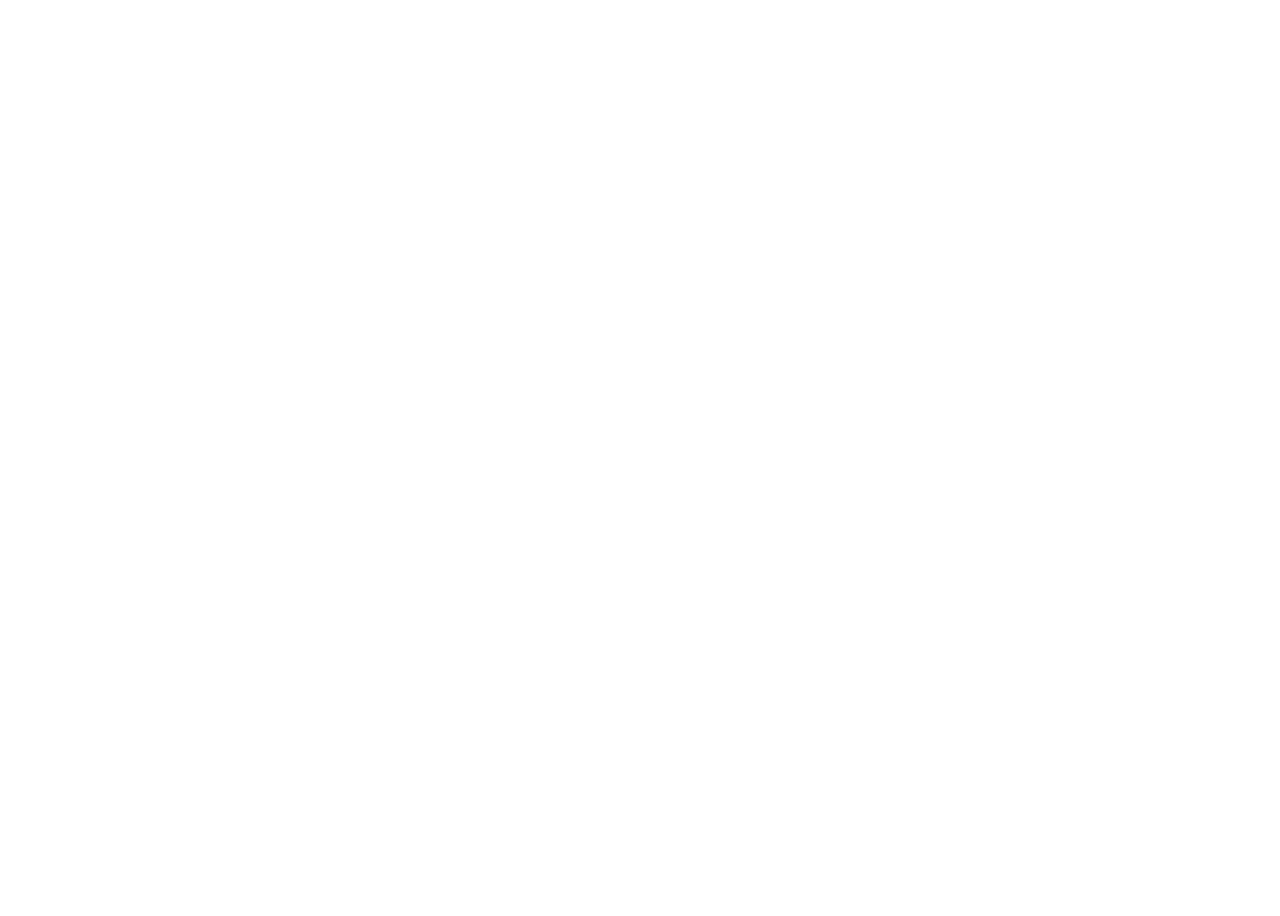
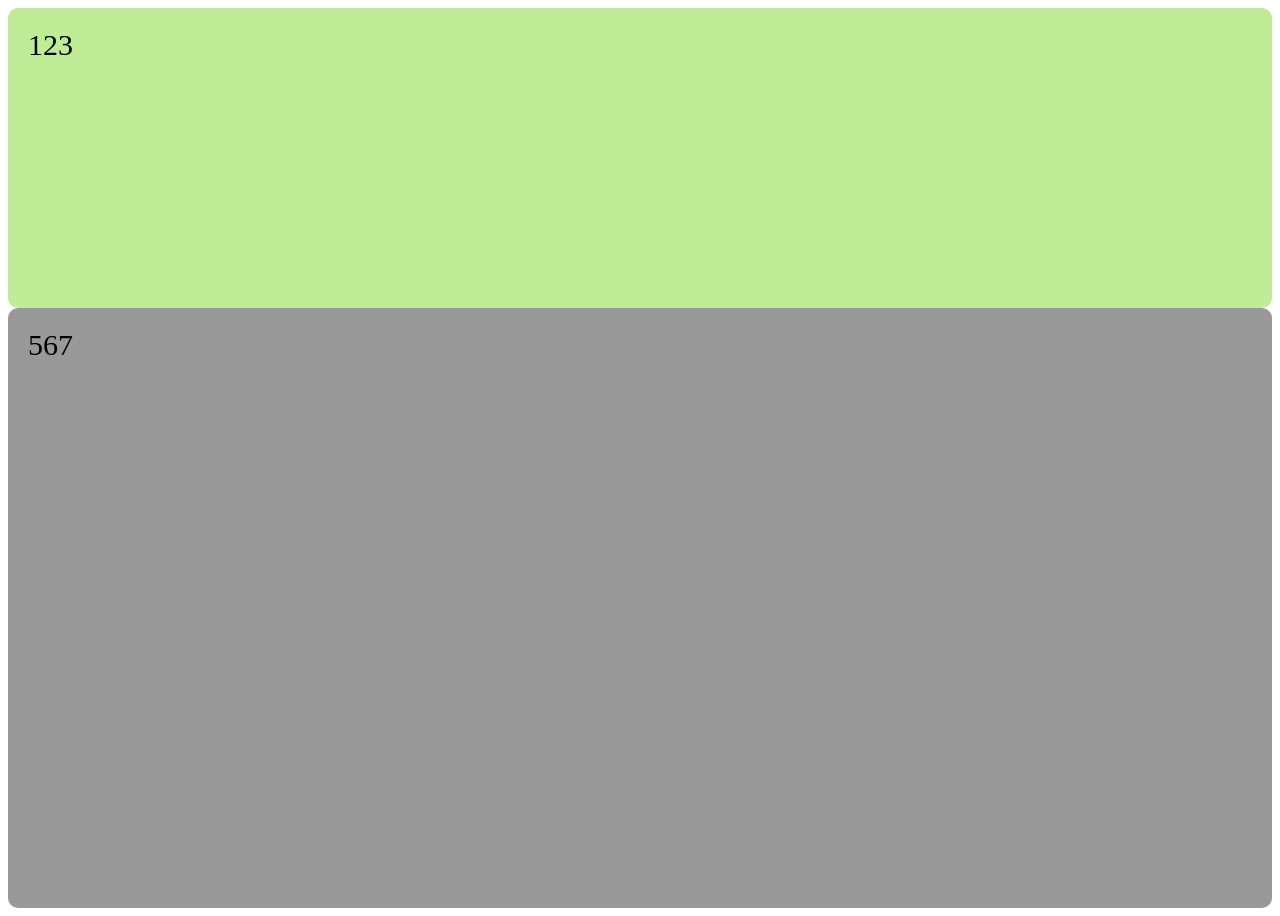
Before and after one commit to yangching622/mytest001, a plain HTML site: page index.html in a window 1280 px wide. Before the commit the page ends 800 px from the top, so only its background shows below. Drawn offline with Linux system fonts and the light colour scheme.

Commit message:
更新main

```diff
--- a/index.html
+++ b/index.html
@@ -3,12 +3,13 @@
 <head>
     <meta charset="UTF-8">
     <meta name="viewport" content="width=device-width, initial-scale=1.0">
+    <link rel="stylesheet" href="./main.css">
     <title>Document</title>
 </head>
 <body>
-    <header></header>
+    <header>123</header>
     <nav></nav>
-    <main></main>
+    <main>567</main>
     <footer></footer>
 </body>
 </html>
--- /dev/null
+++ b/main.css
@@ -0,0 +1,16 @@
+header{
+    height: 300px;
+    background-color: #bfed97;
+    border-radius: 10px;
+    font-size: 30px;
+    box-sizing: border-box;
+    padding: 20px;
+  }
+  main{
+    min-height: 600px;
+    background-color: #999999;
+    border-radius: 10px;
+    font-size: 30px;
+    box-sizing: border-box;
+    padding: 20px;
+  }
```
